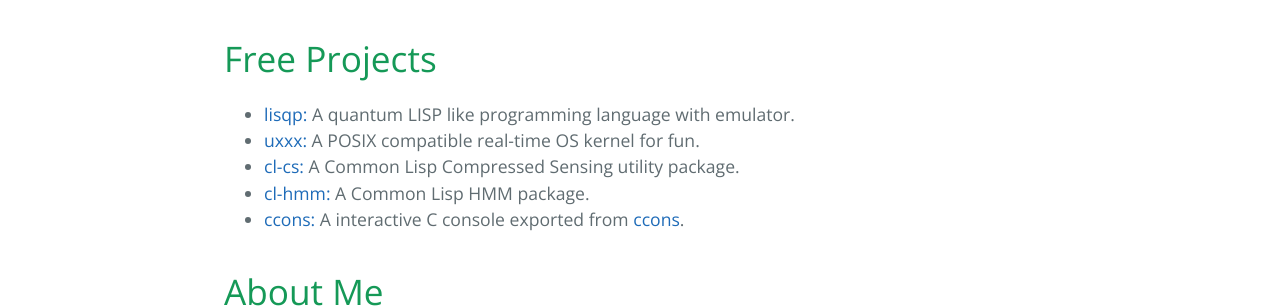
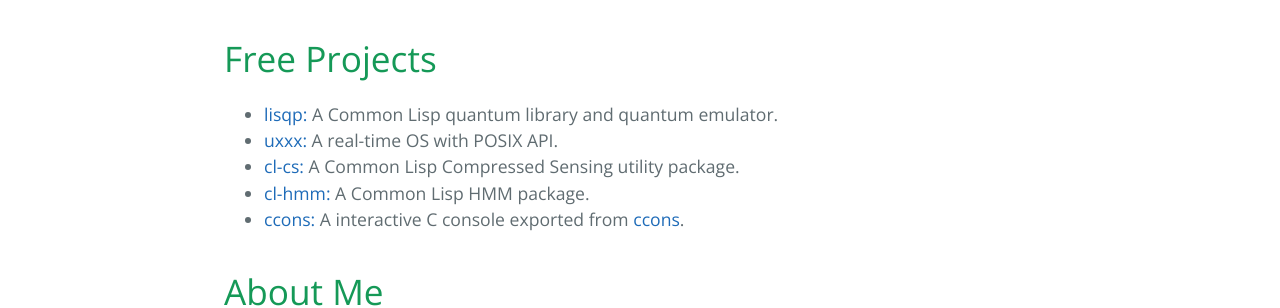
Before and after one commit to AugustusHuang/AugustusHuang.github.io, a Jekyll site: the page built from index.html, in a window 1280 px wide. Shown: the part 513-821 px from the top of the page. Built offline with Jekyll 4.4.1, drawn with Linux system fonts in a browser that asks for light colours.

Commit message:
changed some projects' descriptions

```diff
--- a/index.html
+++ b/index.html
@@ -13,8 +13,8 @@ title: Augustus's Brand New Mind
 
 	<h1>Free Projects</h1>
 	<ul class="posts">
-		<li><a href="https://github.com/AugustusHuang/lisqp/">lisqp:</a> A quantum LISP like programming language with emulator.</li>
-		<li><a href="https://github.com/AugustusHuang/uxxx/">uxxx:</a> A POSIX compatible real-time OS kernel for fun.</li>
+		<li><a href="https://github.com/AugustusHuang/lisqp/">lisqp:</a> A Common Lisp quantum library and quantum emulator.</li>
+		<li><a href="https://github.com/AugustusHuang/uxxx/">uxxx:</a> A real-time OS with POSIX API.</li>
 		<li><a href="https://github.com/AugustusHuang/cl-cs/">cl-cs:</a> A Common Lisp Compressed Sensing utility package.</li>
 		<li><a href="https://github.com/AugustusHuang/cl-hmm/">cl-hmm:</a> A Common Lisp HMM package.</li>
 		<li><a href="https://github.com/AugustusHuang/ccons/">ccons:</a> A interactive C console exported from <a href="http://code.google.com/p/ccons/">ccons</a>.</li>
```
